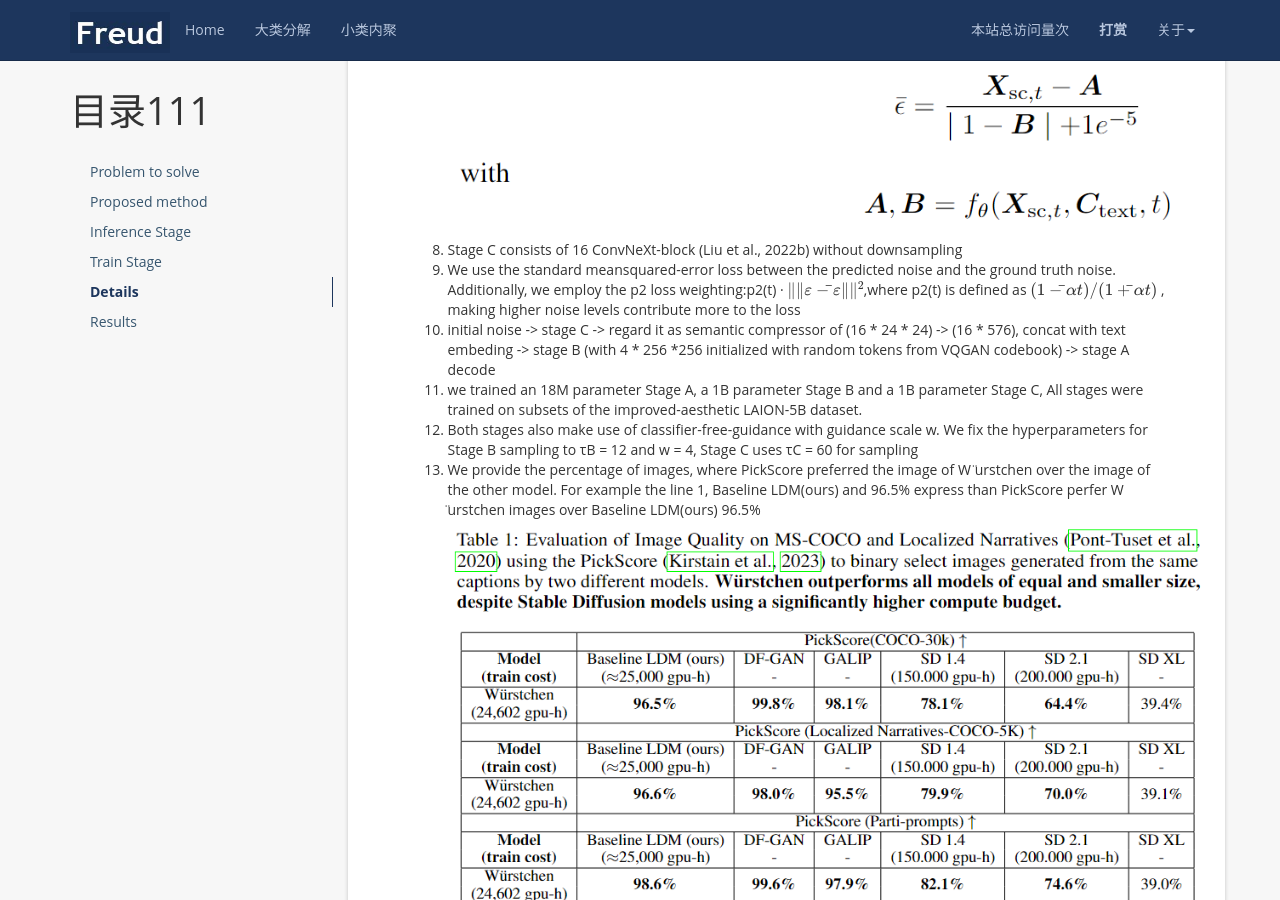
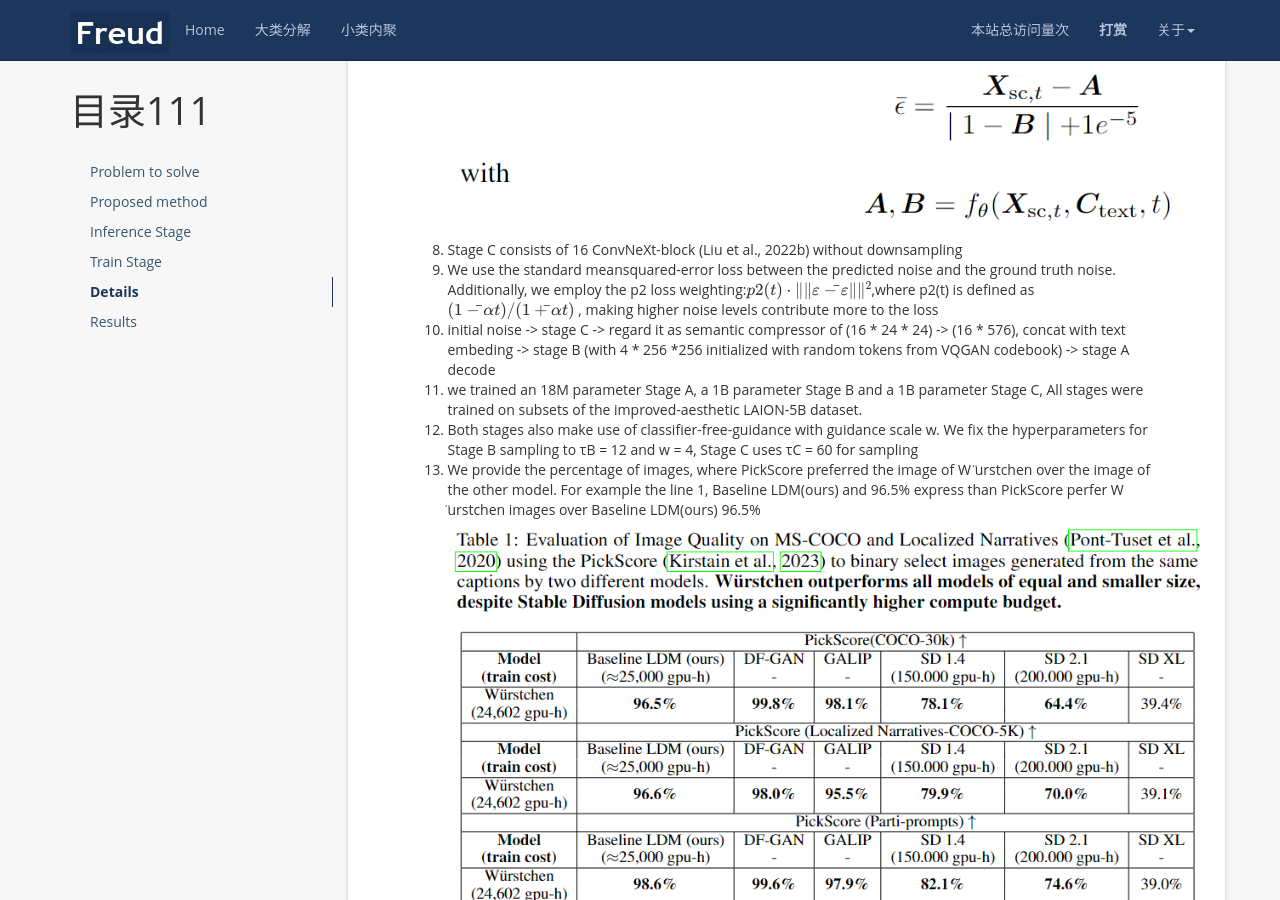
Before and after one commit to Colorfu1/Colorful.io, a Jekyll site: the page built from _posts/2024-03-08-stable-cascade-WURSTCHEN.md, in a window 1280 px wide and 900 px high, scrolled down 2462 px. Built offline with Jekyll 4.4.1, drawn with Linux system fonts in a browser that asks for light colours; nearby versions of some CDN libraries; formulas are drawn with MathJax 3; a script that is not in the unit is left out; comment, search, counter and statistics services are not loaded.

Commit message:
some format

```diff
--- a/_posts/2024-03-08-stable-cascade-WURSTCHEN.md
+++ b/_posts/2024-03-08-stable-cascade-WURSTCHEN.md
@@ -45,7 +45,7 @@ Stage C: The strongly compressed latents of the Semantic Compressor from Stage B
 6. We use a cosine schedule to generate  ̄αt and use continuous timesteps
 7. We decided to formulate the stage C objective as such, since it made the training more stable ![objective](https://github.com/Colorfu1/Colorful.io/raw/master/_posts/resources/2024-03-08-153032.png)
 8. Stage C consists of 16 ConvNeXt-block (Liu et al., 2022b) without downsampling
-9. We use the standard meansquared-error loss between the predicted noise and the ground truth noise. Additionally, we employ the p2 loss weighting:p2(t) · $$\|\| ε −  ̄ε \|\|^2$$,where p2(t) is defined as $$(1−  ̄αt) / ( 1+  ̄αt)$$ , making higher noise levels contribute more to the loss
+9. We use the standard meansquared-error loss between the predicted noise and the ground truth noise. Additionally, we employ the p2 loss weighting:$$ p2(t) · \|\| ε −  ̄ε \|\|^2$$,where p2(t) is defined as $$(1−  ̄αt) / ( 1+  ̄αt)$$ , making higher noise levels contribute more to the loss
 10. initial noise -> stage C -> regard it as semantic compressor of (16 * 24 * 24) -> (16 * 576), concat with text embeding -> stage B (with 4 * 256  *256 initialized with random tokens from VQGAN codebook) -> stage A decode
 11. we trained an 18M parameter Stage A, a 1B parameter Stage B and a 1B parameter Stage C, All stages were trained on subsets of the improved-aesthetic LAION-5B dataset.
 12. Both stages also make use of classifier-free-guidance with guidance scale w. We fix the hyperparameters for Stage B sampling to τB = 12 and w = 4, Stage C uses τC = 60 for sampling
```
